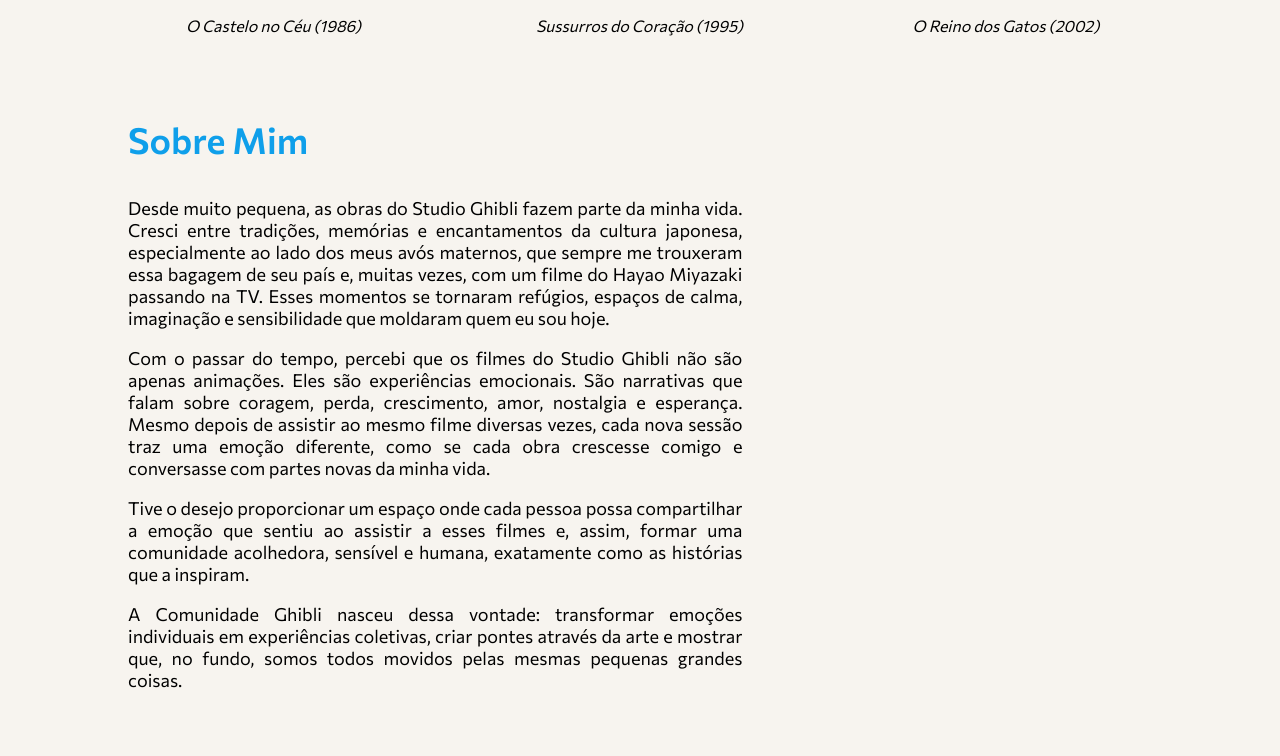
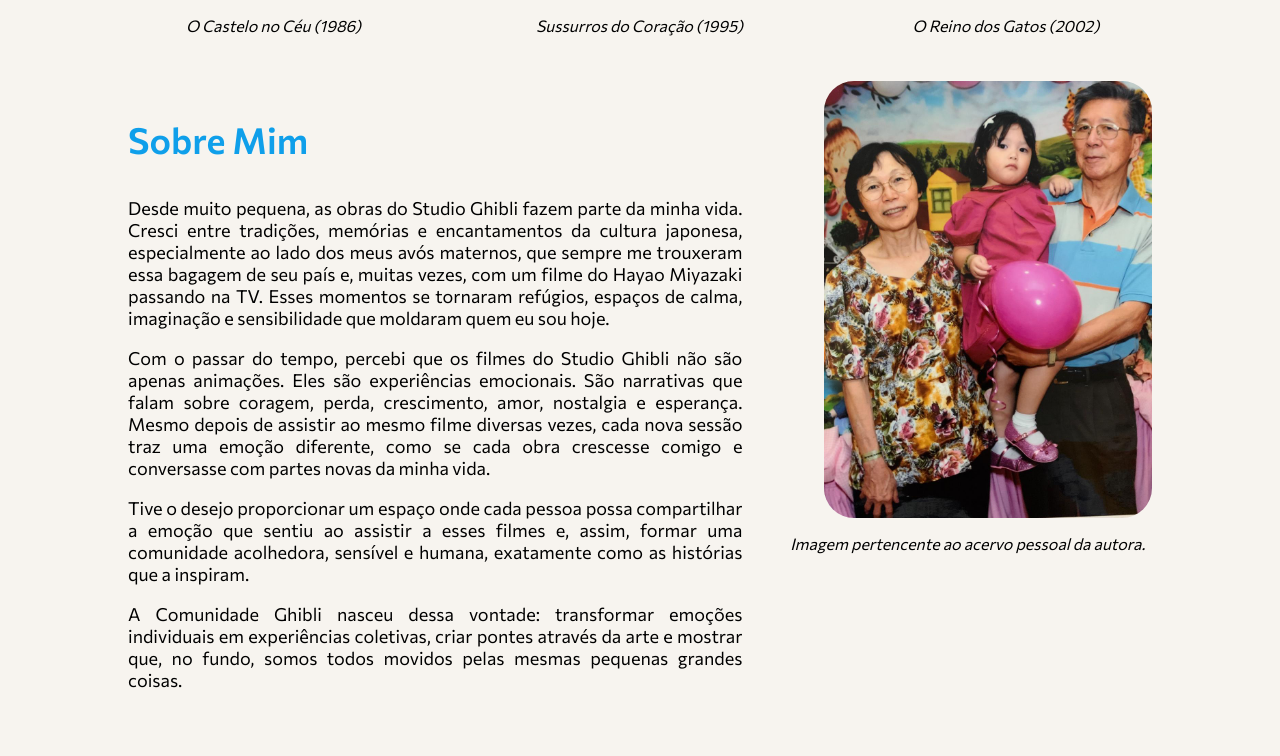
Before and after one commit to BiancaIwata/Projeto-Individual-, a website: page Site/public/index.html in a window 1280 px wide. Shown: the part 2116-2872 px from the top of the page. Drawn offline with Linux system fonts and the light colour scheme; a web font is replaced by a local one.

Commit message:
adicionando imagem no sobre mim

```diff
--- a/Site/public/index.html
+++ b/Site/public/index.html
@@ -134,6 +134,10 @@
         através da arte e mostrar que, no fundo, somos todos movidos pelas mesmas pequenas grandes coisas.
       </p>
     </div>
+    <div class="div-img-sobre-mim">
+      <img src="./assets/img_sobre_mim.jpg">
+      <p>Imagem pertencente ao acervo pessoal da autora.</p>
+    </div>
   </div>
 
   <footer>
@@ -177,7 +181,8 @@
           <p>
             Um espaço para compartilhar emoções e memórias inspiradas pelo Studio Ghibli.
           </p>
-          <p>Este é um projeto não-oficial e sem fins lucrativos. Todo o material visual é de propriedade intelectual do Studio Ghibli.</p>
+          <p>Este é um projeto não-oficial e sem fins lucrativos. Todo o material visual é de propriedade intelectual do
+            Studio Ghibli.</p>
         </div>
         <p><b>Desenvolvido por</b> Bianca Iwata Soares da Silva</p>
       </div>
--- a/Site/public/styles/index.css
+++ b/Site/public/styles/index.css
@@ -198,6 +198,27 @@
     font-size: 18px;
 }
 
+.div-img-sobre-mim {
+    display: flex;
+    flex-direction: column;
+    align-items: end;
+    width: 40%;
+    height: 80%;
+}
+
+.div-img-sobre-mim img {
+    width: 80%;
+    height: 85%;
+    border-radius: 30px;
+}
+
+.div-img-sobre-mim p {
+    font-size: 16px;
+    text-align: center;
+    font-style: italic;
+    width: 90%;
+}
+
 /* ----------------------------------------------------------------------------------------------- */
 
 .div-footer-img {
```
Also changed, not shown: Site/public/assets/img_sobre_mim.jpg (added).
